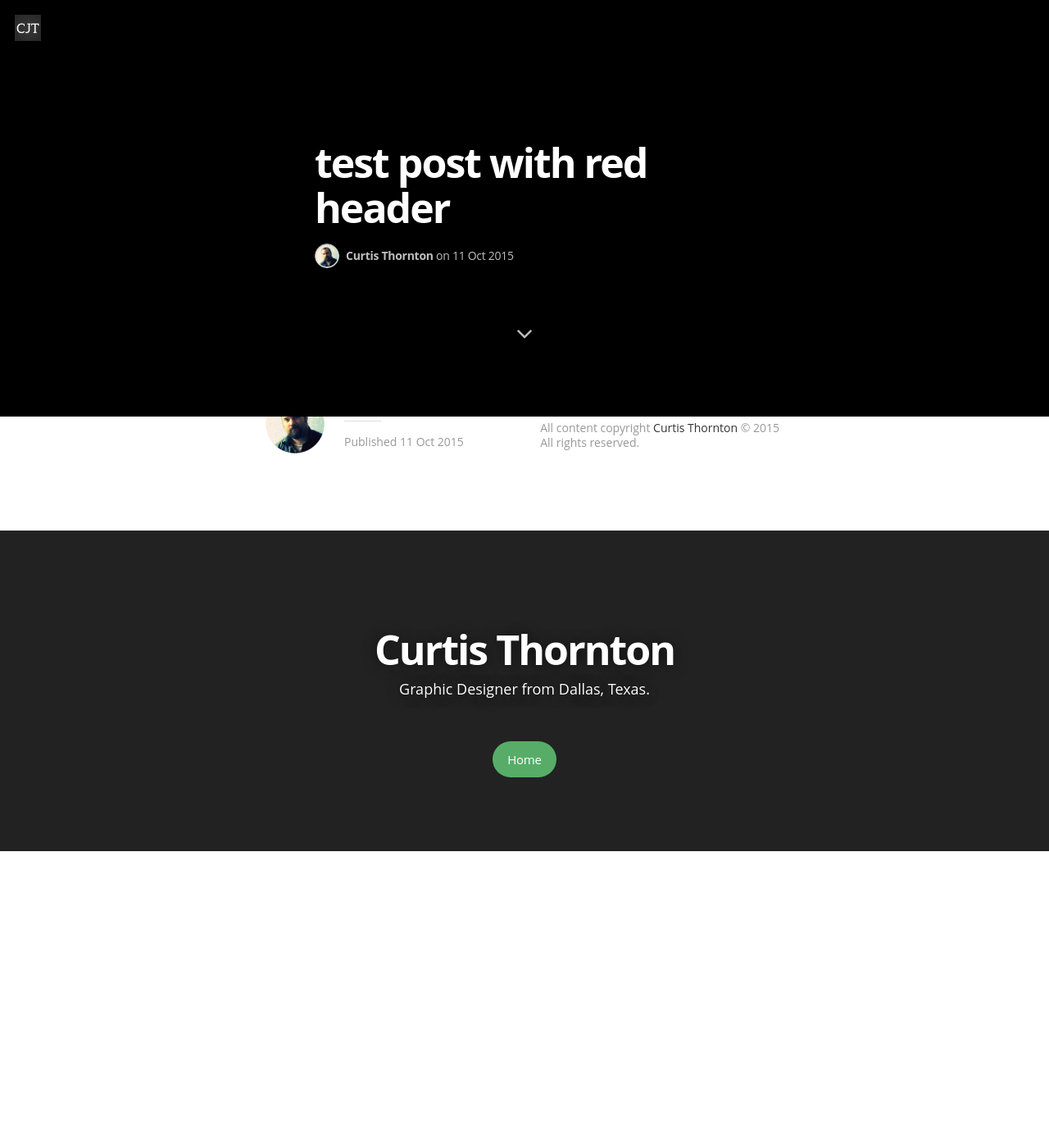
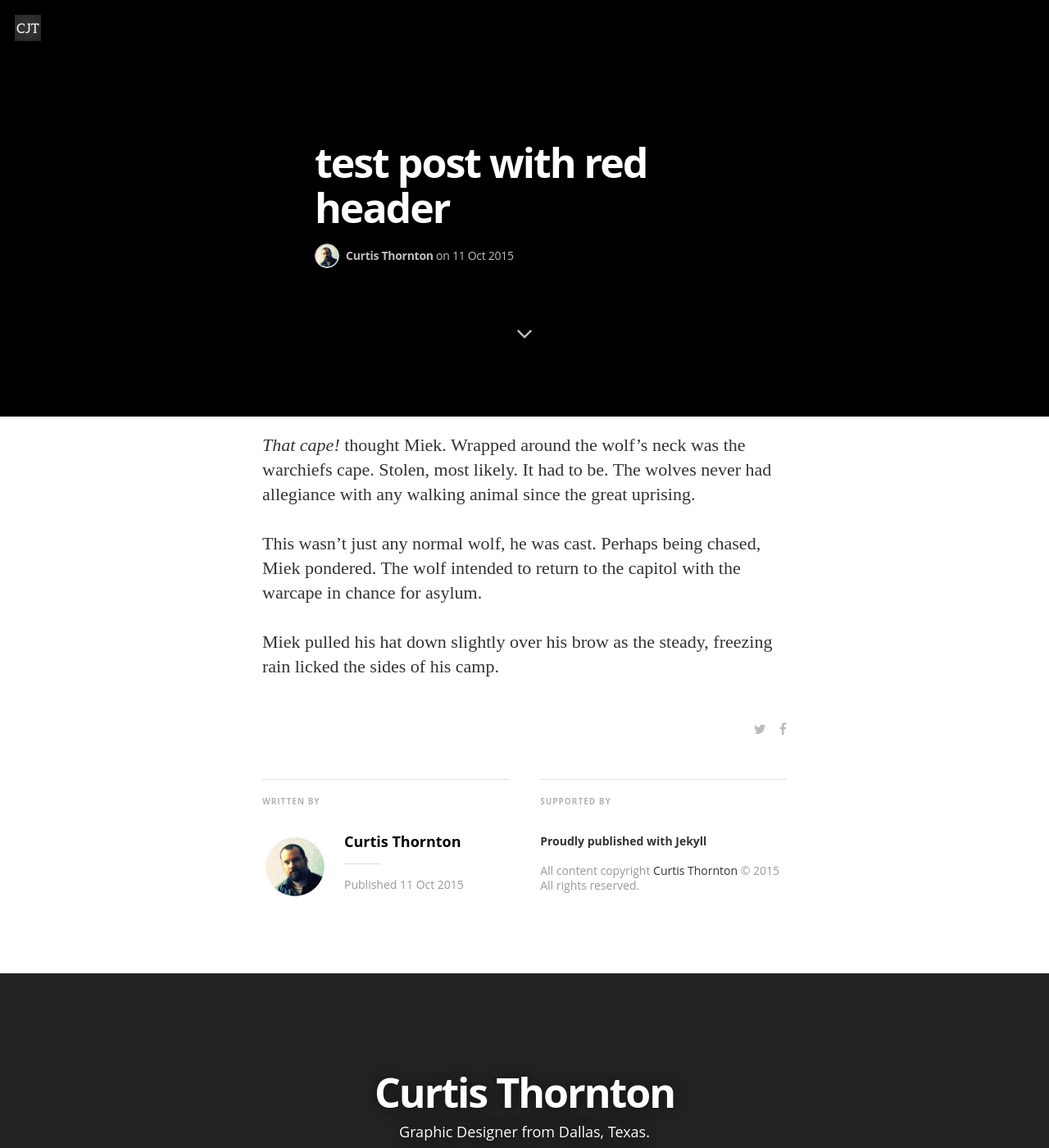
Before and after one commit to curtisthornton/curtisthornton.github.io, a Jekyll site: the page built from _posts/2015-10-11-good-bad-news.markdown, in a window 1280 px wide and 1400 px high, scrolled down 892 px. Shown: the whole window at 82% size. Built offline with Jekyll 4.4.1, drawn with Linux system fonts in a browser that asks for light colours; nearby versions of some CDN libraries; some web fonts are replaced; Markdown is read by kramdown in place of the engine named in the settings; before the commit the page ends 1930 px from its top, so only the background shows below that.

Commit message:
Update 2015-10-11-good-bad-news.markdown

```diff
--- a/_posts/2015-10-11-good-bad-news.markdown
+++ b/_posts/2015-10-11-good-bad-news.markdown
@@ -8,4 +8,14 @@
 
 A wolf had been following him. A wolf that he had sensed before earlier that evening. The wolf was smart. He kept his distance just far enough that he was faintly traced.
 
-Normally this would cause Miek alarm
+Normally this would cause Miek to be offensive, but there was something about this wolf that seemed distant. It was his eyes. They didn't convey the anger at seeing another Panda. He was longing.
+
+It was raining, and cold. The wolf just wanted some warmth. Just for a little while.
+
+The wolf stepped closer, eyes locked my Miek.
+
+_That cape!_ thought Miek. Wrapped around the wolf's neck was the warchiefs cape. Stolen, most likely. It had to be. The wolves never had allegiance with any walking animal since the great uprising.
+
+This wasn't just any normal wolf, he was cast. Perhaps being chased, Miek pondered. The wolf intended to return to the capitol with the warcape in chance for asylum.
+
+Miek pulled his hat down slightly over his brow as the steady, freezing rain licked the sides of his camp.
```
